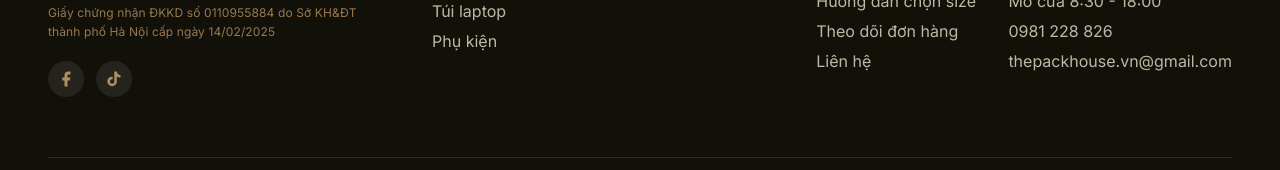
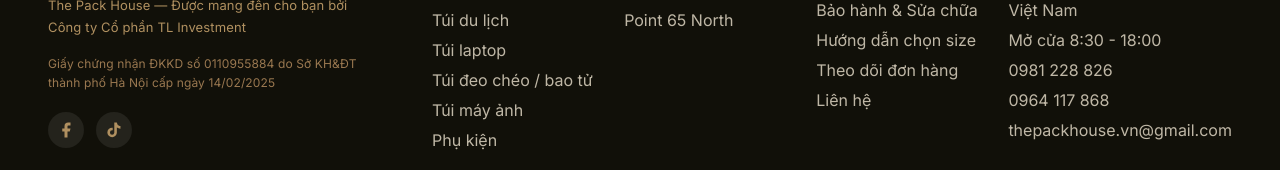
Before and after one commit to ndtrunggg-ai/ThePackHouse2.0, a React (Vite) app: page / in a window 1280 px wide. Shown: the part 3145-3315 px from the top of the page. Built offline with nearby package versions, Linux system fonts and the light colour scheme; no server answers.

Commit message:
Add sling and camera bag categories, add second phone number to Nav and Footer

```diff
--- a/src/Footer.jsx
+++ b/src/Footer.jsx
@@ -11,6 +11,8 @@
     luggage: isEn ? "Luggage" : "Vali",
     duffel: isEn ? "Duffels" : "Túi du lịch",
     laptop: isEn ? "Laptop Bags" : "Túi laptop",
+    sling: isEn ? "Sling / Fanny bags" : "Túi đeo chéo / bao tử",
+    camera: isEn ? "Camera bags" : "Túi máy ảnh",
     accessory: isEn ? "Accessories" : "Phụ kiện",
     brands: isEn ? "Brands" : "Thương hiệu",
     support: isEn ? "Support" : "Hỗ trợ",
@@ -114,6 +116,8 @@
             <a style={linkStyle} onClick={(e) => scrollToShop(e, 'luggage')}>{t.luggage}</a>
             <a style={linkStyle} onClick={(e) => scrollToShop(e, 'duffel')}>{t.duffel}</a>
             <a style={linkStyle} onClick={(e) => scrollToShop(e, 'laptop-bags')}>{t.laptop}</a>
+            <a style={linkStyle} onClick={(e) => scrollToShop(e, 'sling')}>{t.sling}</a>
+            <a style={linkStyle} onClick={(e) => scrollToShop(e, 'camera')}>{t.camera}</a>
             <a style={linkStyle} onClick={(e) => scrollToShop(e, 'accessory')}>{t.accessory}</a>
           </div>
 
@@ -142,6 +146,7 @@
             <a style={linkStyle} href="https://maps.google.com/?q=17+Ngõ+2+Phố+Quần+Ngựa+Hà+Nội" target="_blank" rel="noopener noreferrer">Phường Ngọc Hà, Hà Nội, Việt Nam</a>
             <a style={linkStyle}>{t.open}</a>
             <a style={linkStyle} href="tel:0981228826">0981 228 826</a>
+            <a style={linkStyle} href="tel:0964117868">0964 117 868</a>
             <a style={linkStyle} href="mailto:thepackhouse.vn@gmail.com">thepackhouse.vn@gmail.com</a>
           </div>
         </div>
--- a/src/Nav.jsx
+++ b/src/Nav.jsx
@@ -59,7 +59,7 @@
           </div>
           <div style={{display:'flex',alignItems:'center',gap:'12px',marginBottom:'16px',fontSize:'14px',color:'var(--ph-cocoa-850)'}}>
             <span style={{fontSize:'18px',width:'28px',textAlign:'center'}}>📞</span>
-            <span>{t.popupPhone} <a href="tel:0981228826" style={{color:'var(--ph-bronze-500)',textDecoration:'none'}}>0981 228 826</a></span>
+            <span>{t.popupPhone} <a href="tel:0981228826" style={{color:'var(--ph-bronze-500)',textDecoration:'none'}}>0981 228 826</a> - <a href="tel:0964117868" style={{color:'var(--ph-bronze-500)',textDecoration:'none'}}>0964 117 868</a></span>
           </div>
           <div style={{display:'flex',alignItems:'center',gap:'12px',marginBottom:'16px',fontSize:'14px',color:'var(--ph-cocoa-850)'}}>
             <span style={{fontSize:'18px',width:'28px',textAlign:'center'}}>✉️</span>
--- a/src/TypeFilters.jsx
+++ b/src/TypeFilters.jsx
@@ -6,6 +6,8 @@
   { id: "luggage",     name: "Vali" },
   { id: "daypacks",    name: "Balo Mô Tô" },
   { id: "laptop-bags", name: "Túi laptop" },
+  { id: "sling",       name: "Túi đeo chéo / bao tử" },
+  { id: "camera",      name: "Túi máy ảnh" },
   { id: "accessory",   name: "Phụ kiện" },
 ];
 
@@ -19,6 +21,8 @@
     "luggage": isEn ? "Luggage" : "Vali",
     "daypacks": isEn ? "Motorbike Backpacks" : "Balo Mô Tô",
     "laptop-bags": isEn ? "Laptop bags" : "Túi laptop",
+    "sling": isEn ? "Sling / Fanny bags" : "Túi đeo chéo / bao tử",
+    "camera": isEn ? "Camera bags" : "Túi máy ảnh",
     "accessory": isEn ? "Accessories" : "Phụ kiện"
   };
 
--- a/src/main.jsx
+++ b/src/main.jsx
@@ -55,6 +55,12 @@
           }
           if (nameLower.includes('gtx 25l') || nameLower.includes('gtx 20l')) {
             overrideType = 'daypacks';
+          }
+          if (nameLower.includes('chéo') || nameLower.includes('bao tử') || nameLower.includes('sling') || nameLower.includes('crossbody')) {
+            overrideType = 'sling';
+          }
+          if (nameLower.includes('máy ảnh') || nameLower.includes('camera')) {
+            overrideType = 'camera';
           }
           return {
             ...p,
```
Also changed, not shown: 3 other files (tests, documents, lock files or other folders).
